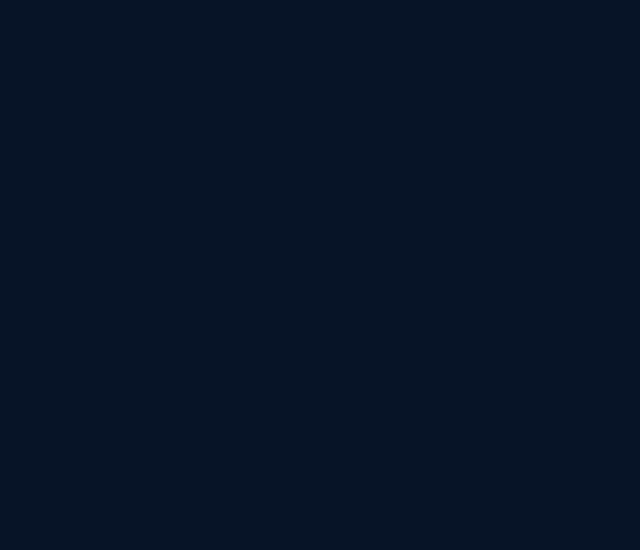
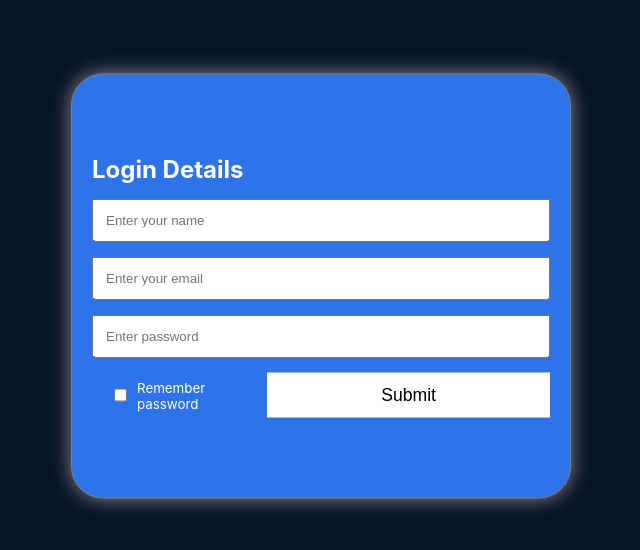
Before and after one commit to thomasagadabenard-collab/Fintrack-Pro, a React (Vite) app: page /clients in a window 1280 px wide. Shown: the part 1014-1564 px from the top of the page, without its empty margins (319-959 px from the left). Before the commit the page ends 900 px from the top, so only its background shows below. Built offline with nearby package versions, Linux system fonts and the light colour scheme.

Commit message:
worked on the log-in page

```diff
--- a/src/App.jsx
+++ b/src/App.jsx
@@ -2,7 +2,6 @@ import React, { useState } from 'react'
 import SideBar from './Components/SideBar'
 import NavBar from './Components/NavBar'
 import { Route, Routes } from 'react-router-dom'
-
 import DashBoard from './Pages/DashBoard'
 import Invoices from './Pages/Invoices'
 import Receipts from './Pages/Receipts'
@@ -13,13 +12,15 @@ import History from './Pages/History'
 import Settings from './Pages/Settings'
 import ReceiptComponent from './Components/ReceiptComponent'
 import InvoiceComponent from './Components/InvoiceComponent'
+import LogIn from './Pages/LogIn'
+
 
 const App = () => {
 
+  return (
+    <>
 
 
-  return (
-    <>
 
       <section className='app-flex'>
         <SideBar />
@@ -37,9 +38,10 @@ const App = () => {
             <Route path='/settings' element={<Settings />} />
           </Routes>
 
-          {/*<InvoiceComponent />*/}
         </div>
       </section>
+
+      <LogIn />
     </>
   )
 }
--- a/src/Components/SideBar.jsx
+++ b/src/Components/SideBar.jsx
@@ -1,9 +1,12 @@
 import React from 'react'
 import { Link } from 'react-router-dom'
+import { useState } from "react";
 
 const SideBar = () => {
+
   return (
     <>
+
          <aside className="sidebar" id="sidebar">
 
             <div className="logo">
--- /dev/null
+++ b/src/Pages/LogIn.jsx
@@ -0,0 +1,124 @@
+import React, { useState } from 'react'
+import { useNavigate } from 'react-router-dom'
+
+const LogIn = ({ setIsLoggedIn }) => {
+
+  const navigate = useNavigate()
+
+  const [formData, setFormData] = useState({
+    username: '',
+    email: '',
+    password: ''
+  })
+
+  const [errors, setErrors] = useState({})
+
+  const handleChange = (e) => {
+    setFormData({
+      ...formData,
+      [e.target.name]: e.target.value
+    })
+
+    setErrors({
+      ...errors,
+      [e.target.name]: ''
+    });
+  }
+
+  const handleError = () => {
+
+    const err = {}
+
+    if (!formData.username) {
+      err.username = "Name cannot be empty"
+    }
+
+    if (!formData.email) {
+      err.email = "Email cannot be empty"
+    } else if (!formData.email.includes("@")) {
+      err.email = "Invalid email"
+    }
+
+    if (!formData.password) {
+      err.password = "Password cannot be empty"
+    } else if (formData.password.length !== 6) {
+      err.password = "Password should be 6 characters"
+    }
+
+    setErrors(err)
+
+    return Object.keys(err).length === 0
+  }
+
+  const handleSubmit = (e) => {
+
+    e.preventDefault()
+
+    const isValid = handleError()
+
+    if (isValid) {
+
+      setErrors({});
+
+      setIsLoggedIn(true)
+
+      alert("Login successful")
+
+      navigate('/dashboard')
+    }
+  }
+
+  return (
+    <section className='login-wrapper'>
+
+      <form className='login-form' onSubmit={handleSubmit}>
+
+        <h1>Login Details</h1>
+
+        <input
+          type="text"
+          name="username"
+          placeholder='Enter your name'
+          value={formData.username}
+          onChange={handleChange}
+        />
+
+        {errors.username && <small>{errors.username}</small>}
+
+        <input
+          type="email"
+          name="email"
+          placeholder='Enter your email'
+          value={formData.email}
+          onChange={handleChange}
+        />
+
+        {errors.email && <small>{errors.email}</small>}
+
+        <input
+          type="password"
+          name="password"
+          placeholder='Enter password'
+          value={formData.password}
+          onChange={handleChange}
+        />
+
+        {errors.password && <small>{errors.password}</small>}
+
+        <div className='inp-small-btn'>
+
+          <div className='inp-small'>
+            <input type="checkbox" name="" id="" className='form-checkbox' />
+            <small>Remember password</small>
+          </div>
+
+          <button type='submit' className='form-btn'>Submit</button>
+        </div>
+
+      </form>
+
+    </section>
+  )
+}
+
+export default LogIn
--- a/src/index.css
+++ b/src/index.css
@@ -767,3 +767,127 @@ td {
   opacity: 0.8;
   transform: scale(0.8);
 }
+
+/*Log In*/
+
+.login-wrapper{
+    background: #081325;
+    width: 100%;
+    min-height: 100vh;
+    position: relative;
+}
+
+.login-form{
+    width: 500px;
+    display: flex;
+    flex-direction: column;
+    gap: 15px;
+    border: 1px gray solid;
+    position: absolute;
+    top: 50%;
+    left: 50%;
+    transform: translate(-50%, -50%);
+    padding: 80px 20px;
+    background: #2f73ea;
+    color: white;
+    border-radius: 32px;
+    box-shadow: 0 0 20px rgba(255, 255, 255, 0.5);
+}
+
+.form-checkbox{
+    accent-color: rgb(40, 55, 87);
+    cursor: pointer;
+}
+
+.login-form input{
+    width: 100%;
+    padding: 12px;
+}
+
+.inp-small-btn{
+    display: flex;
+    justify-content: space-between;
+    gap: 40px;
+
+}
+
+.inp-small{
+    display: flex;
+    justify-content: space-between;
+    gap: 10px;
+    align-items: center;
+    width: 30%;
+    padding: 0 22px;
+}
+
+.form-btn{
+    padding: 12px 30px;
+    width: 70%;
+    cursor: pointer;
+    background: white;
+    color: black;
+    border: none;
+    font-size: 1.1rem;
+    transition: all 0.2s ease-in-out;
+}
+
+.form-btn:hover{
+    background: #2f73ea;
+    border: 1px solid gray;
+    color: white;
+}
+
+.form-btn:active{
+    opacity: 0.4;
+}
+
+.error{
+    color: red;
+}
+
+.navbar-wrapper{
+    display: flex;
+    flex-direction: column;
+    justify-content: center;
+    gap: 20px;
+    width: 20%;
+    position: relative;
+    background: rgb(32, 54, 92);
+    padding: 0 20px;
+}
+
+.navbar-wrapper *{
+    text-decoration: none;
+    font-size: 1.2rem;
+    color: black;
+    cursor: pointer;
+    padding: 8px 20px;
+    background: white;
+    color: rgb(32, 54, 92);
+    border-radius: 22px;
+    transition: all 0.2s ease-in-out;
+}
+
+.navbar-wrapper *:hover{
+    background: rgb(32, 54, 92);
+    border: 1px solid gray;
+    color: white;
+}
+
+.navbar-wrapper *:active{
+    opacity: 0.5;
+}
+
+.dashboard-wrapper{
+    display: flex;
+    width: 100%;
+    min-height: 100vh;
+}
+
+.logout-btn{
+    padding: 10px 20px;
+    background: white;
+    color: rgb(32, 54, 92);
+    position: absolute;
+    bottom: 30px;
+}
```
Also changed, not shown: src/Components/NavBar.jsx (+4 -3 lines). Lines whose indentation alone changed are shown as unchanged.
